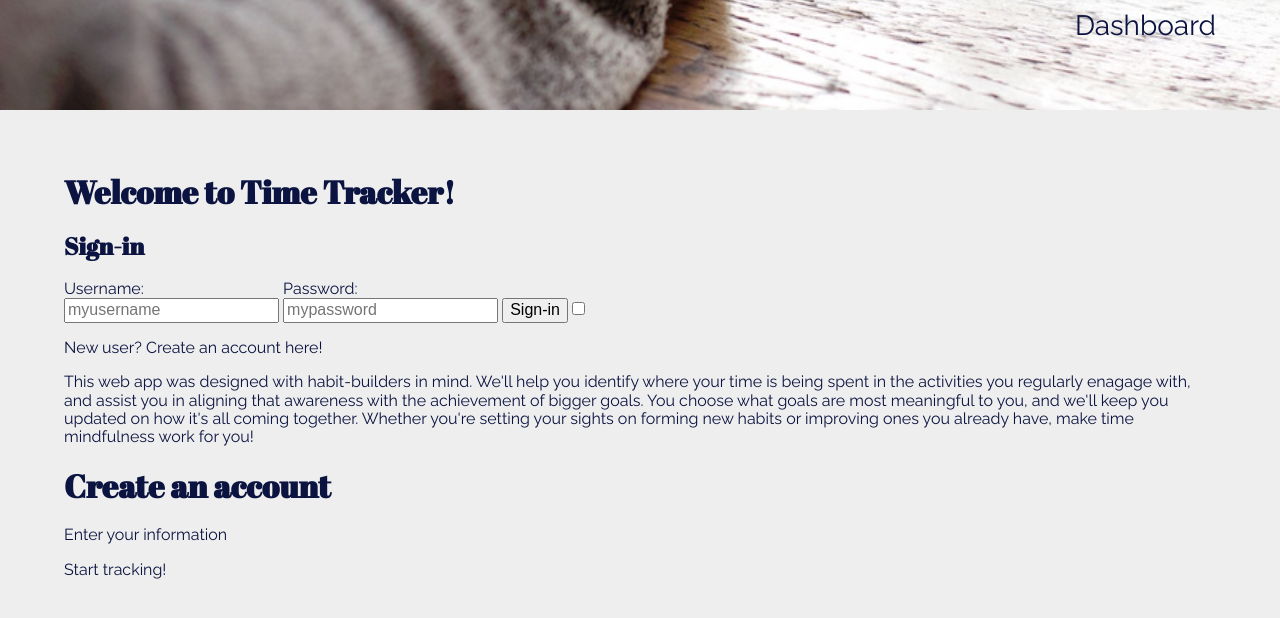
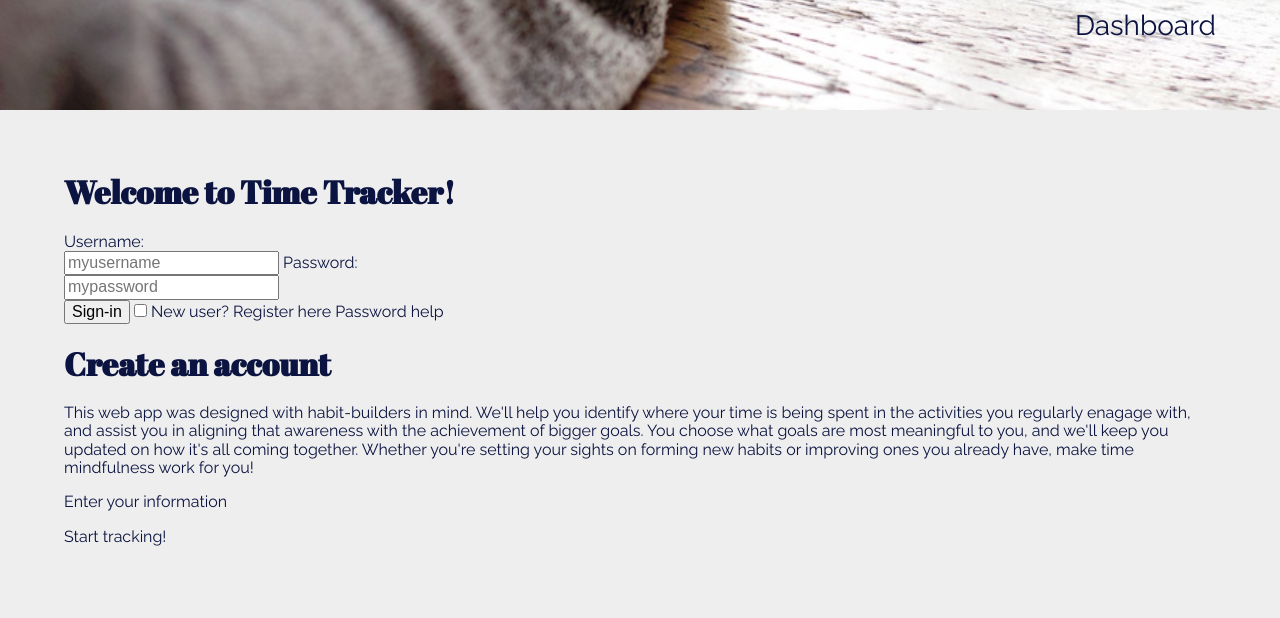
Before and after one commit to martypdx/TimeTracker, a website: page public/index.html in a window 1280 px wide. Shown: the part 743-1361 px from the top of the page. Drawn offline with nearby package versions, Linux system fonts and the light colour scheme.

Commit message:
Links added to signin form

```diff
--- a/public/index.html
+++ b/public/index.html
@@ -57,29 +57,28 @@
           <h1>Welcome to Time Tracker!</h1>
 
           <div id="signin-form">
-            <h2>Sign-in</h2>
             <form name="signin" action="submit" method="post" accept-charset="UTF-8">
-              <ul>
-                <li><label for="username">Username:<br></label>
-                <input type="text" name="username" placeholder="myusername" required></li>
-                <li><label for="password">Password:<br></label>
-                <input type="text" name="password" placeholder="mypassword" required></li>
-                <li><input type="submit" value="Sign-in"></li>
-                <li><input type="checkbox" value="Stay signed-in"></li>
-              </ul>
+              <label for="username">Username:<br></label>
+                <input type="text" name="username" placeholder="myusername" required>
+              <label for="password">Password:<br></label>
+                <input type="text" name="password" placeholder="mypassword" required>
+
+              <div class="signin-submit">
+                <input type="submit" value="Sign-in">
+                <input type="checkbox" value="Stay signed-in">
+                <a href='#'>New user? Register here</a>
+                <a href='#'>Password help</a>
             </form>
-            <!-- Checkbox to stay signed in -->
-            <p id="new-user">New user? Create an account here! <!-- Link to signup-page --> </p>
           </div>
 
       <section id="signup-page" class="tab-content">
         <div id="about">
-          <p id="pitch">This web app was designed with habit-builders in mind. We'll help you identify where your time is being spent in the activities you regularly enagage with, and assist you in aligning that awareness with the achievement of bigger goals. You choose what goals are most meaningful to you, and we'll keep you updated on how it's all coming together. Whether you're setting your sights on forming new habits or improving ones you already have, make time mindfulness work for you!</p>
+          <h1>Create an account</h1>
+            <p id="pitch">This web app was designed with habit-builders in mind. We'll help you identify where your time is being spent in the activities you regularly enagage with, and assist you in aligning that awareness with the achievement of bigger goals. You choose what goals are most meaningful to you, and we'll keep you updated on how it's all coming together. Whether you're setting your sights on forming new habits or improving ones you already have, make time mindfulness work for you!</p>
         </div>
 
         <div id="create-account">
-          <h1>Create an account</h1>
-            <p>Enter your information</p>
+          <p>Enter your information</p>
         </div>
 
           <div id="signup-form">
```
